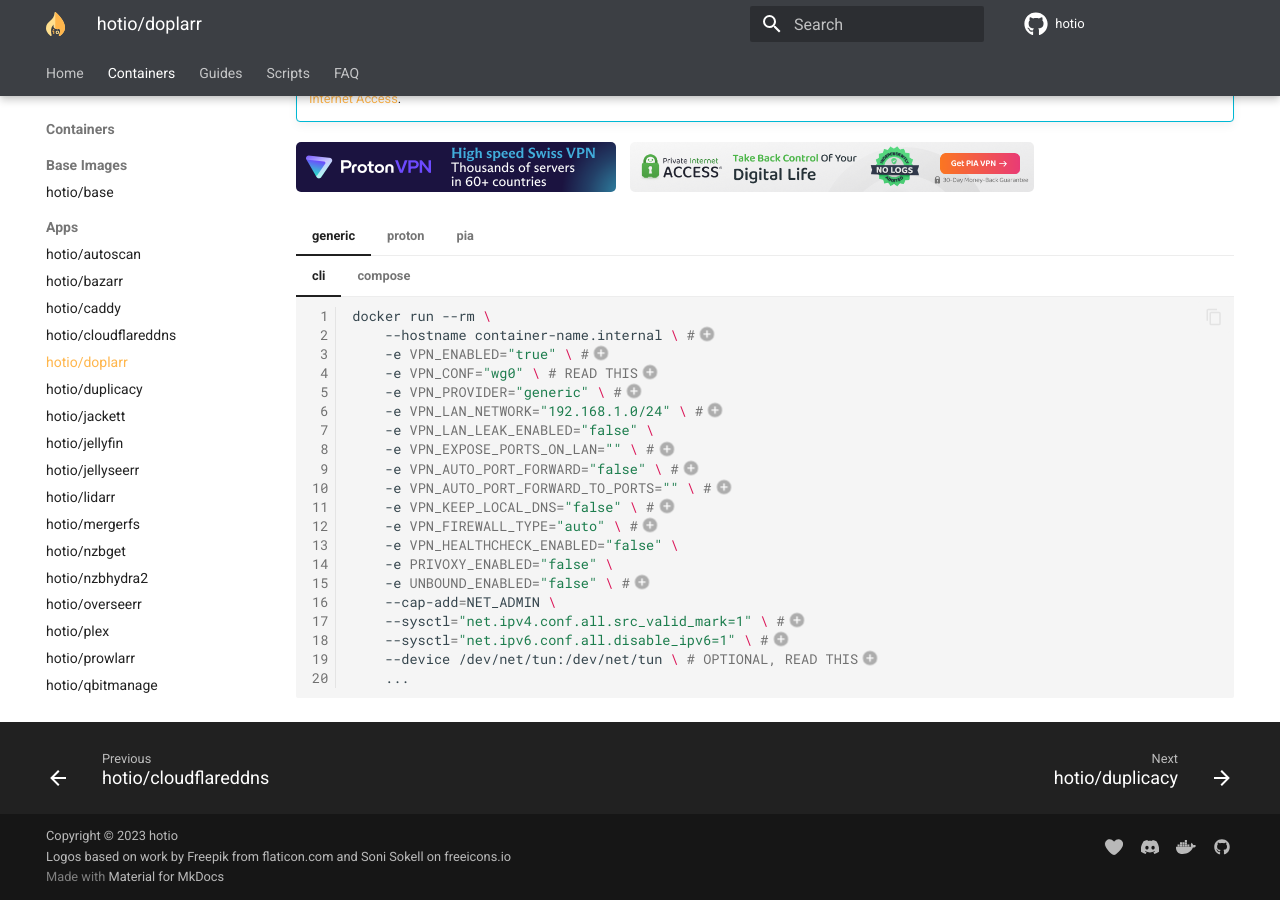
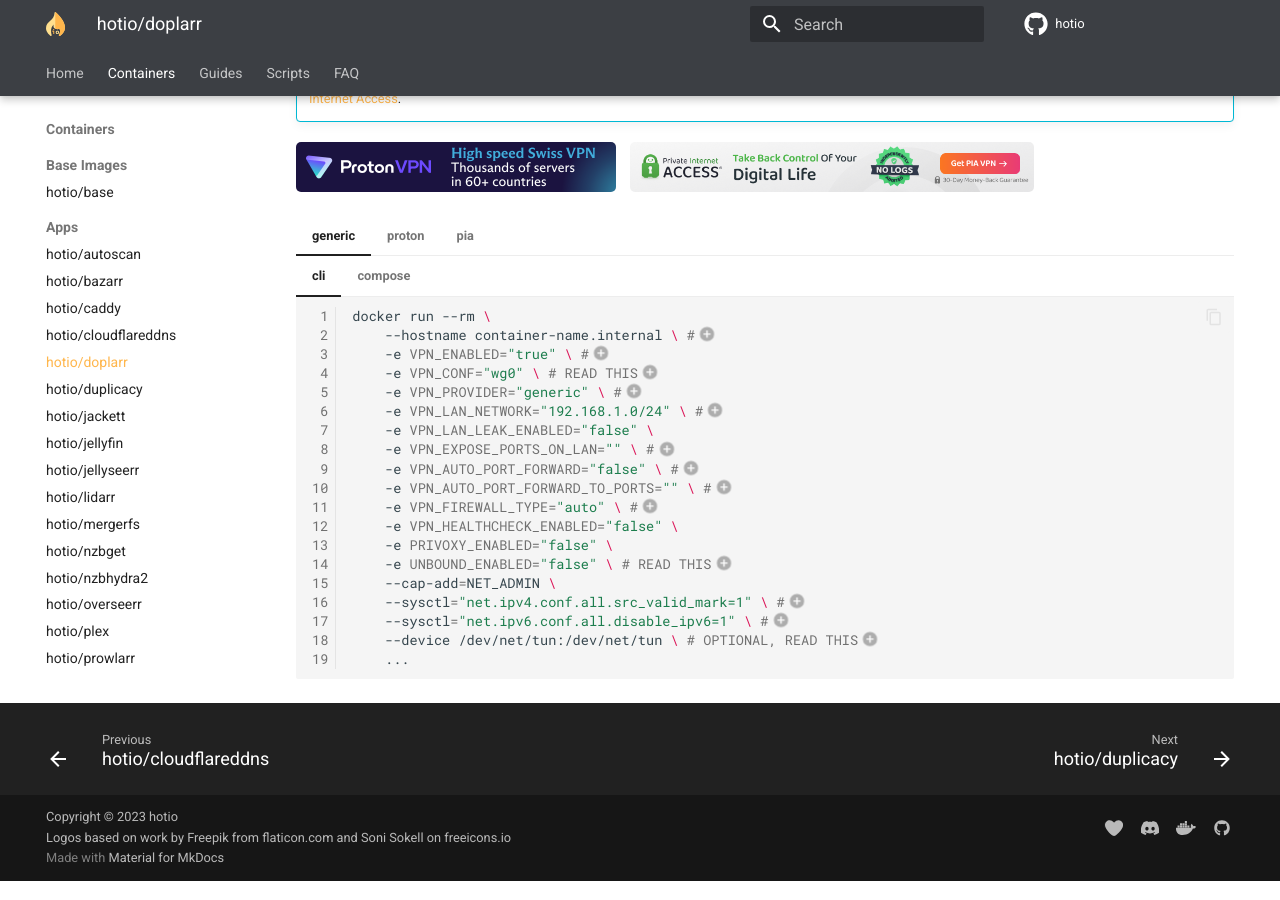
Before and after one commit to hotio/website, an MkDocs documentation site: the page built from docs/containers/doplarr.md, in a window 1280 px wide and 900 px high, scrolled down 834 px. Built offline with MkDocs 1.6.1 and Material for MkDocs 9.7.7, drawn with Linux system fonts in a browser that asks for light colours.

Commit message:
update wg docs for upcoming changes

```diff
--- a/includes/wireguard.md
+++ b/includes/wireguard.md
@@ -27,11 +27,10 @@
             -e VPN_EXPOSE_PORTS_ON_LAN="" \ #(2)
             -e VPN_AUTO_PORT_FORWARD="false" \ #(6)
             -e VPN_AUTO_PORT_FORWARD_TO_PORTS="" \ #(15)
-            -e VPN_KEEP_LOCAL_DNS="false" \ #(10)
             -e VPN_FIREWALL_TYPE="auto" \ #(17)
             -e VPN_HEALTHCHECK_ENABLED="false" \
             -e PRIVOXY_ENABLED="false" \
-            -e UNBOUND_ENABLED="false" \ #(16)
+            -e UNBOUND_ENABLED="false" \ # READ THIS(16)
             --cap-add=NET_ADMIN \
             --sysctl="net.ipv4.conf.all.src_valid_mark=1" \ #(12)
             --sysctl="net.ipv6.conf.all.disable_ipv6=1" \ #(3)
@@ -56,11 +55,10 @@
               - VPN_EXPOSE_PORTS_ON_LAN #(2)
               - VPN_AUTO_PORT_FORWARD=false #(6)
               - VPN_AUTO_PORT_FORWARD_TO_PORTS= #(15)
-              - VPN_KEEP_LOCAL_DNS=false #(10)
               - VPN_FIREWALL_TYPE=auto #(17)
               - VPN_HEALTHCHECK_ENABLED=false
               - PRIVOXY_ENABLED=false
-              - UNBOUND_ENABLED=false #(16)
+              - UNBOUND_ENABLED=false # READ THIS(16)
             cap_add:
               - NET_ADMIN
             sysctls:
@@ -88,11 +86,10 @@
             -e VPN_EXPOSE_PORTS_ON_LAN="" \ #(2)
             -e VPN_AUTO_PORT_FORWARD="true" \ #(6)
             -e VPN_AUTO_PORT_FORWARD_TO_PORTS="" \ #(15)
-            -e VPN_KEEP_LOCAL_DNS="false" \ #(10)
             -e VPN_FIREWALL_TYPE="auto" \ #(17)
             -e VPN_HEALTHCHECK_ENABLED="false" \
             -e PRIVOXY_ENABLED="false" \
-            -e UNBOUND_ENABLED="false" \ #(16)
+            -e UNBOUND_ENABLED="false" \ # READ THIS(16)
             --cap-add=NET_ADMIN \
             --sysctl="net.ipv4.conf.all.src_valid_mark=1" \ #(12)
             --sysctl="net.ipv6.conf.all.disable_ipv6=1" \ #(3)
@@ -117,11 +114,10 @@
               - VPN_EXPOSE_PORTS_ON_LAN #(2)
               - VPN_AUTO_PORT_FORWARD=true #(6)
               - VPN_AUTO_PORT_FORWARD_TO_PORTS= #(15)
-              - VPN_KEEP_LOCAL_DNS=false #(10)
               - VPN_FIREWALL_TYPE=auto #(17)
               - VPN_HEALTHCHECK_ENABLED=false
               - PRIVOXY_ENABLED=false
-              - UNBOUND_ENABLED=false #(16)
+              - UNBOUND_ENABLED=false # READ THIS(16)
             cap_add:
               - NET_ADMIN
             sysctls:
@@ -149,7 +145,6 @@
             -e VPN_EXPOSE_PORTS_ON_LAN="" \ #(2)
             -e VPN_AUTO_PORT_FORWARD="true" \ #(6)
             -e VPN_AUTO_PORT_FORWARD_TO_PORTS="" \ #(15)
-            -e VPN_KEEP_LOCAL_DNS="false" \ #(10)
             -e VPN_FIREWALL_TYPE="auto" \ #(17)
             -e VPN_HEALTHCHECK_ENABLED="false" \
             -e VPN_PIA_USER="" \ #(11)
@@ -158,7 +153,7 @@
             -e VPN_PIA_DIP_TOKEN="no" \ #(13)
             -e VPN_PIA_PORT_FORWARD_PERSIST="false" \ #(14)
             -e PRIVOXY_ENABLED="false" \
-            -e UNBOUND_ENABLED="false" \ #(16)
+            -e UNBOUND_ENABLED="false" \ # READ THIS(16)
             --cap-add=NET_ADMIN \
             --sysctl="net.ipv4.conf.all.src_valid_mark=1" \ #(12)
             --sysctl="net.ipv6.conf.all.disable_ipv6=1" \ #(3)
@@ -183,7 +178,6 @@
               - VPN_EXPOSE_PORTS_ON_LAN #(2)
               - VPN_AUTO_PORT_FORWARD=true #(6)
               - VPN_AUTO_PORT_FORWARD_TO_PORTS= #(15)
-              - VPN_KEEP_LOCAL_DNS=false #(10)
               - VPN_FIREWALL_TYPE=auto #(17)
               - VPN_HEALTHCHECK_ENABLED=false
               - VPN_PIA_USER #(11)
@@ -192,7 +186,7 @@
               - VPN_PIA_DIP_TOKEN=no #(13)
               - VPN_PIA_PORT_FORWARD_PERSIST=false #(14)
               - PRIVOXY_ENABLED=false
-              - UNBOUND_ENABLED=false #(16)
+              - UNBOUND_ENABLED=false # READ THIS(16)
             cap_add:
               - NET_ADMIN
             sysctls:
```
Also changed, not shown: includes/annotations.md (+4 -4 lines).
